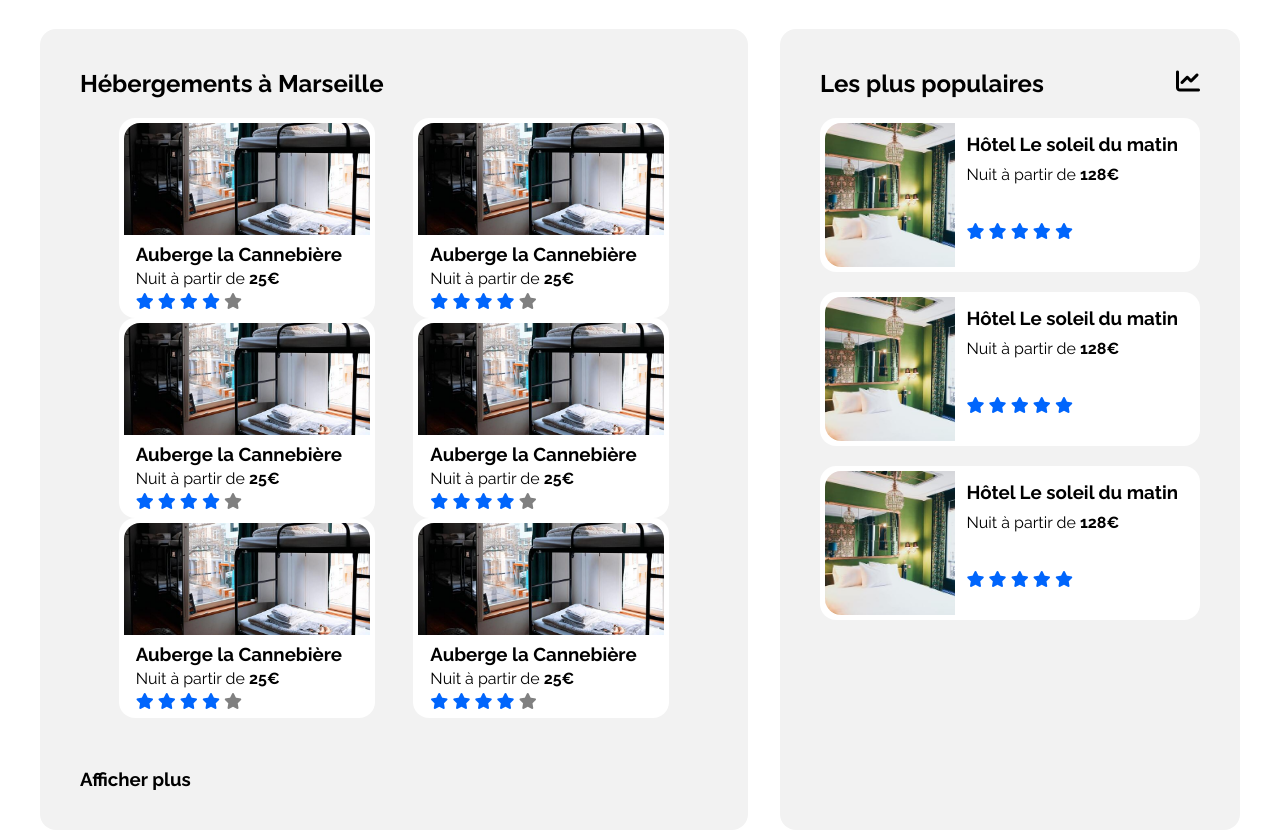
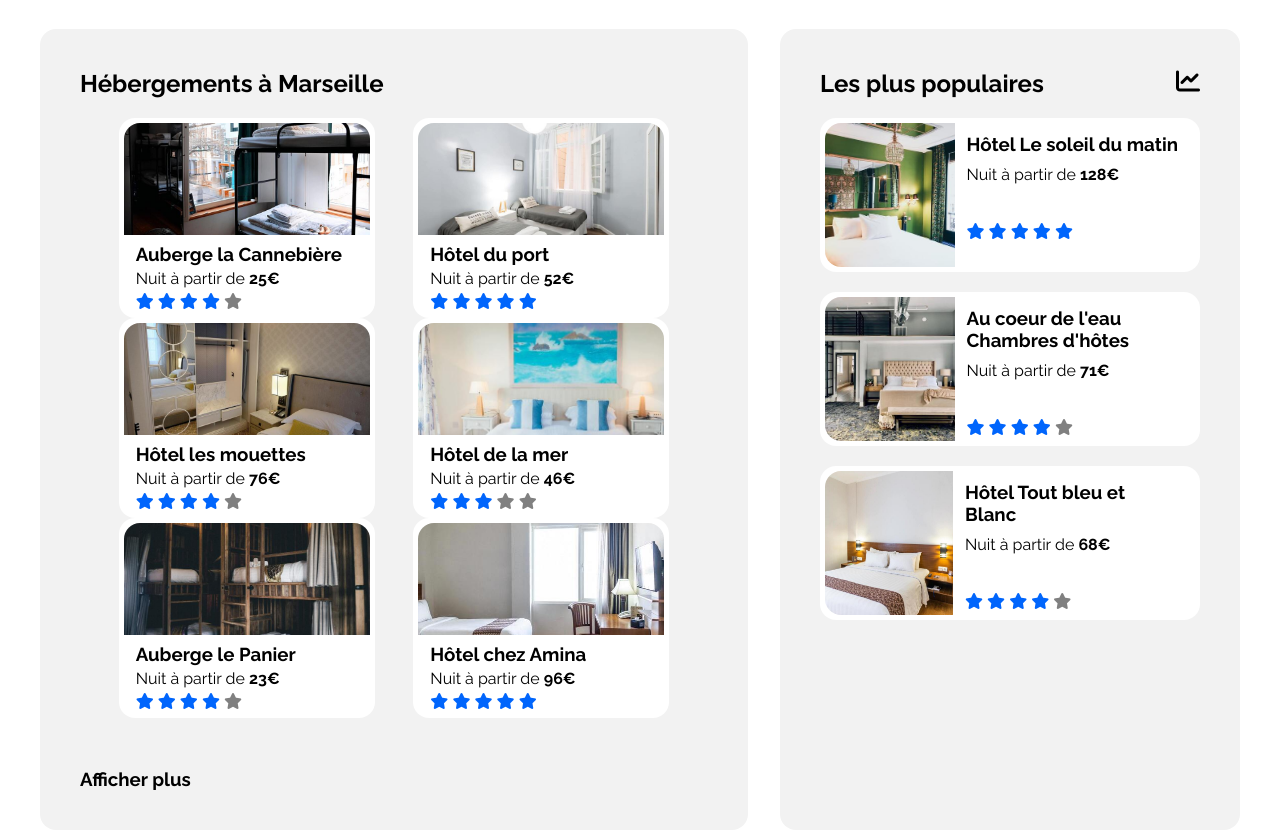
Before and after one commit to Perpel667/OPCR-DEVWEB-P2, a plain HTML site: page index.html in a window 1280 px wide. Shown: the part 412-1242 px from the top of the page. Drawn offline with Linux system fonts and the light colour scheme.

Commit message:
Name,Price,Img Fixed

```diff
--- a/index.html
+++ b/index.html
@@ -108,16 +108,16 @@
             <article class="mainHostingCard">
                 <a href="#">
                     <figure class="mainHostingCardFig">
-                        <img src="/images/hebergements/4_small/marcus-loke-WQJvWU_HZFo-unsplash.jpg" alt="" class="mainHostingCardFigImg">
-                        <figcaption class="mainHostingCardFigCap"><h3 class="mainHostingFigCapTitle">Auberge la Cannebière</h3>
+                        <img src="/images/hebergements/4_small/fred-kleber-gTbaxaVLvsg-unsplash.jpg" alt="" class="mainHostingCardFigImg">
+                        <figcaption class="mainHostingCardFigCap"><h3 class="mainHostingFigCapTitle">Hôtel du port</h3>
                         </figcaption>
-                        <p class="mainHostingCardTxt">Nuit à partir de <strong>25€</strong></p>
+                        <p class="mainHostingCardTxt">Nuit à partir de <strong>52€</strong></p>
                         <div class="mainHostingCardRate">
                             <i class="fas fa-star HostCardStars"></i>
                             <i class="fas fa-star HostCardStars"></i>
                             <i class="fas fa-star HostCardStars"></i>
                             <i class="fas fa-star HostCardStars"></i>
-                            <i class="fas fa-star HostCardStarsEmpty"></i>
+                            <i class="fas fa-star HostCardStars"></i>
                         </div>
                     </figure>
                 </a>
@@ -125,10 +125,10 @@
                 <article class="mainHostingCard">
                     <a href="#">
                         <figure class="mainHostingCardFig">
-                            <img src="/images/hebergements/4_small/marcus-loke-WQJvWU_HZFo-unsplash.jpg" alt="" class="mainHostingCardFigImg">
-                            <figcaption class="mainHostingCardFigCap"><h3 class="mainHostingFigCapTitle">Auberge la Cannebière</h3>
+                            <img src="/images/hebergements/4_small/reisetopia-B8WIgxA_PFU-unsplash.jpg" alt="" class="mainHostingCardFigImg">
+                            <figcaption class="mainHostingCardFigCap"><h3 class="mainHostingFigCapTitle">Hôtel les mouettes</h3>
                             </figcaption>
-                            <p class="mainHostingCardTxt">Nuit à partir de <strong>25€</strong></p>
+                            <p class="mainHostingCardTxt">Nuit à partir de <strong>76€</strong></p>
                             <div class="mainHostingCardRate">
                                 <i class="fas fa-star HostCardStars"></i>
                                 <i class="fas fa-star HostCardStars"></i>
@@ -142,15 +142,15 @@
                     <article class="mainHostingCard">
                         <a href="#">
                             <figure class="mainHostingCardFig">
-                                <img src="/images/hebergements/4_small/marcus-loke-WQJvWU_HZFo-unsplash.jpg" alt="" class="mainHostingCardFigImg">
-                                <figcaption class="mainHostingCardFigCap"><h3 class="mainHostingFigCapTitle">Auberge la Cannebière</h3>
+                                <img src="/images/hebergements/4_small/annie-spratt-Eg1qcIitAuA-unsplash.jpg" alt="" class="mainHostingCardFigImg">
+                                <figcaption class="mainHostingCardFigCap"><h3 class="mainHostingFigCapTitle">Hôtel de la mer</h3>
                                 </figcaption>
-                                <p class="mainHostingCardTxt">Nuit à partir de <strong>25€</strong></p>
+                                <p class="mainHostingCardTxt">Nuit à partir de <strong>46€</strong></p>
                                 <div class="mainHostingCardRate">
                                     <i class="fas fa-star HostCardStars"></i>
                                     <i class="fas fa-star HostCardStars"></i>
                                     <i class="fas fa-star HostCardStars"></i>
-                                    <i class="fas fa-star HostCardStars"></i>
+                                    <i class="fas fa-star HostCardStarsEmpty"></i>
                                     <i class="fas fa-star HostCardStarsEmpty"></i>
                                 </div>
                             </figure>
@@ -159,10 +159,10 @@
                         <article class="mainHostingCard">
                             <a href="#">
                                 <figure class="mainHostingCardFig">
-                                    <img src="/images/hebergements/4_small/marcus-loke-WQJvWU_HZFo-unsplash.jpg" alt="" class="mainHostingCardFigImg">
-                                    <figcaption class="mainHostingCardFigCap"><h3 class="mainHostingFigCapTitle">Auberge la Cannebière</h3>
+                                    <img src="/images/hebergements/4_small/nicate-lee-kT-ZyaiwBe0-unsplash.jpg" alt="" class="mainHostingCardFigImg">
+                                    <figcaption class="mainHostingCardFigCap"><h3 class="mainHostingFigCapTitle">Auberge le Panier</h3>
                                     </figcaption>
-                                    <p class="mainHostingCardTxt">Nuit à partir de <strong>25€</strong></p>
+                                    <p class="mainHostingCardTxt">Nuit à partir de <strong>23€</strong></p>
                                     <div class="mainHostingCardRate">
                                         <i class="fas fa-star HostCardStars"></i>
                                         <i class="fas fa-star HostCardStars"></i>
@@ -176,16 +176,16 @@
                             <article class="mainHostingCard">
                                 <a href="#">
                                     <figure class="mainHostingCardFig">
-                                        <img src="/images/hebergements/4_small/marcus-loke-WQJvWU_HZFo-unsplash.jpg" alt="" class="mainHostingCardFigImg">
-                                        <figcaption class="mainHostingCardFigCap"><h3 class="mainHostingFigCapTitle">Auberge la Cannebière</h3>
+                                        <img src="/images/hebergements/4_small/febrian-zakaria-M6S1WvfW68A-unsplash.jpg" alt="" class="mainHostingCardFigImg">
+                                        <figcaption class="mainHostingCardFigCap"><h3 class="mainHostingFigCapTitle">Hôtel chez Amina</h3>
                                         </figcaption>
-                                        <p class="mainHostingCardTxt">Nuit à partir de <strong>25€</strong></p>
+                                        <p class="mainHostingCardTxt">Nuit à partir de <strong>96€</strong></p>
                                         <div class="mainHostingCardRate">
                                             <i class="fas fa-star HostCardStars"></i>
                                             <i class="fas fa-star HostCardStars"></i>
                                             <i class="fas fa-star HostCardStars"></i>
                                             <i class="fas fa-star HostCardStars"></i>
-                                            <i class="fas fa-star HostCardStarsEmpty"></i>
+                                            <i class="fas fa-star HostCardStars"></i>
                                         </div>
                                     </figure>
                                 </a>
@@ -220,16 +220,16 @@
                     <article class="popHostingCard">
                         <a href="#">
                             <figure class="popHostingCardFig">
-                                <img src="/images/hebergements/4_small/emile-guillemot-Bj_rcSC5XfE-unsplash.jpg" alt="" class="popHostingCardFigImg">
+                                <img src="/images/hebergements/4_small/aw-creative-VGs8z60yT2c-unsplash.jpg" alt="" class="popHostingCardFigImg">
                             <div class="popHostingCardContent">
-                                <figcaption class="popHostingCardFigCap"><h3 class="popHostingCardFigCapTitle">Hôtel Le soleil du matin</h3></figcaption>
-                            <p class="popHostingCardTxt">Nuit à partir de <strong>128€</strong></p>
+                                <figcaption class="popHostingCardFigCap"><h3 class="popHostingCardFigCapTitle">Au coeur de l'eau Chambres d'hôtes</h3></figcaption>
+                            <p class="popHostingCardTxt">Nuit à partir de <strong>71€</strong></p>
                             <div class="popHostingCardRate">
                                 <i class="fas fa-star HostCardStars"></i>
                                 <i class="fas fa-star HostCardStars"></i>
                                 <i class="fas fa-star HostCardStars"></i>
                                 <i class="fas fa-star HostCardStars"></i>
-                                <i class="fas fa-star HostCardStars"></i>
+                                <i class="fas fa-star HostCardStarsEmpty"></i>
                             </div>
                         </div>
                         </figure>
@@ -238,16 +238,16 @@
                     <article class="popHostingCard">
                         <a href="#">
                             <figure class="popHostingCardFig">
-                                <img src="/images/hebergements/4_small/emile-guillemot-Bj_rcSC5XfE-unsplash.jpg" alt="" class="popHostingCardFigImg">
+                                <img src="/images/hebergements/4_small/febrian-zakaria-sjvU0THccQA-unsplash.jpg" alt="" class="popHostingCardFigImg">
                             <div class="popHostingCardContent">
-                                <figcaption class="popHostingCardFigCap"><h3 class="popHostingCardFigCapTitle">Hôtel Le soleil du matin</h3></figcaption>
-                            <p class="popHostingCardTxt">Nuit à partir de <strong>128€</strong></p>
+                                <figcaption class="popHostingCardFigCap"><h3 class="popHostingCardFigCapTitle">Hôtel Tout bleu et Blanc</h3></figcaption>
+                            <p class="popHostingCardTxt">Nuit à partir de <strong>68€</strong></p>
                             <div class="popHostingCardRate">
                                 <i class="fas fa-star HostCardStars"></i>
                                 <i class="fas fa-star HostCardStars"></i>
                                 <i class="fas fa-star HostCardStars"></i>
                                 <i class="fas fa-star HostCardStars"></i>
-                                <i class="fas fa-star HostCardStars"></i>
+                                <i class="fas fa-star HostCardStarsEmpty"></i>
                             </div>
                         </div>
                         </figure>
```
